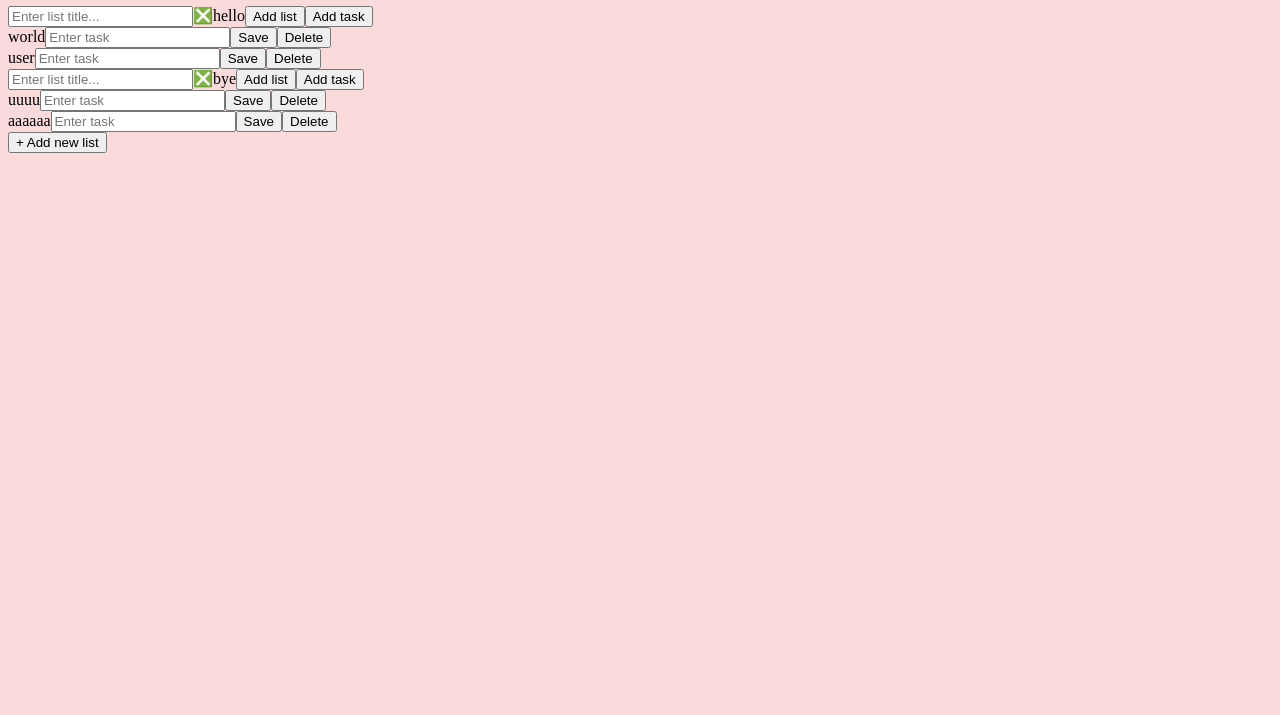
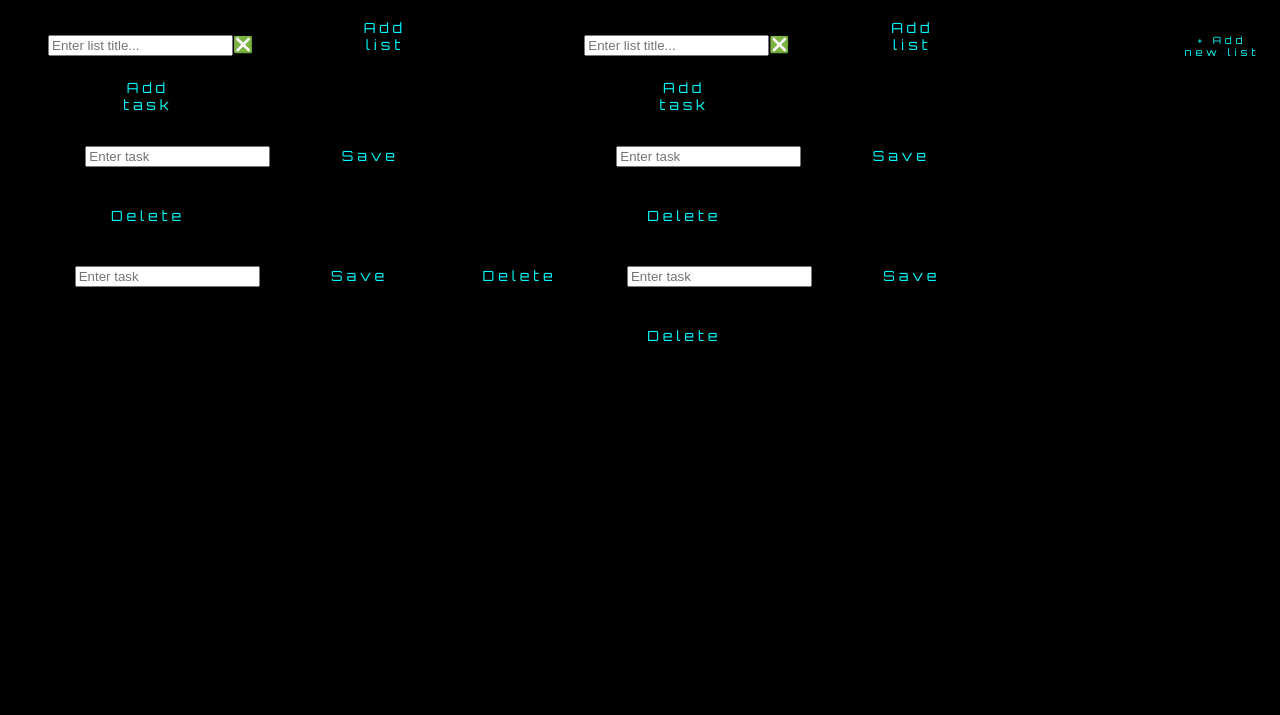
Before and after one commit to AleksandrSavelyev/cyberBoard, a website built with webpack: page src/index.html in a window 1280 px wide. Shown: the part 85-800 px from the top of the page. Built offline with nearby package versions, Linux system fonts and the light colour scheme.

Commit message:
classname changed

```diff
--- a/src/style.less
+++ b/src/style.less
@@ -1,6 +1,6 @@
 body {
   display: grid;
-  background-color: rgb(250, 218, 218);
+  background-color: black;
 }
 
 .header {
@@ -11,11 +11,11 @@ body {
   letter-spacing: 4px;
 }
 
-.Tasks {
+.lists {
   display: flex;
 }
 
-.Container {
+.container {
   background-color: black;
   display: flex;
   margin-left: 40px;
@@ -59,7 +59,7 @@ body {
   outline: none;
   font-family: "Orbitron", sans-serif;
 }
-#addTask {
+.add__list {
   border: solid 1px red;
   margin: 10px;
   outline: none;
@@ -78,7 +78,7 @@ body {
   margin-left: 50px;
 }
 
-#addTask::before {
+.add__list::before {
   content: "";
   height: 20px;
   width: 50px;
@@ -91,7 +91,7 @@ body {
   z-index: -1;
 }
 
-#addTask:hover::before {
+.add__list:hover::before {
   animation: slide 10s 0s linear;
   background: linear-gradient(
     to right,
@@ -104,7 +104,7 @@ body {
   background-size: 500%;
   background-position: left;
 }
-#addTask:hover {
+.add__list:hover {
   animation: slide 10s 0s infinite linear;
   background: linear-gradient(
     to right,
@@ -127,7 +127,7 @@ body {
   }
 }
 
-#addTask2 {
+.add__task {
   border: solid 1px red;
   margin: 10px;
   outline: none;
@@ -145,7 +145,7 @@ body {
   justify-content: center;
 }
 
-#addTask2::before {
+.add__task::before {
   content: "";
   height: 20px;
   width: 50px;
@@ -158,7 +158,7 @@ body {
   z-index: -1;
 }
 
-#addTask2:hover::before {
+.add__task:hover::before {
   animation: slide 10s 0s linear;
   background: linear-gradient(
     to right,
@@ -172,7 +172,7 @@ body {
   background-position: left;
 }
 
-#addTask2:hover {
+.add__task:hover {
   animation: slide 10s 0s infinite linear;
   background: linear-gradient(
     to right,
@@ -186,7 +186,15 @@ body {
   background-position: left;
   color: black;
 }
+@keyframes slide {
+  from {
+    background-position: 0%;
+  }
+  to {
+    background-position: 500%;
+  }
+}
 
-#addTask2 {
+.add__task {
   margin-left: 50px 10px 10px 10px;
 }
--- a/src/view.js
+++ b/src/view.js
@@ -24,7 +24,7 @@ class View {
             className: 'add__list',
         });
         this.addNewListButton = this.createButton({
-            className: 'add__list__button',
+            className: 'add__task',
             buttonText: '+ Add new list',
         });
         this.header = this.createHeader({
@@ -62,7 +62,7 @@ class View {
           spanText: '❎',
         });
         const addTaskButton = this.createButton({
-            className: 'add__task',
+            className: 'add__list',
             buttonText: 'Add task',
         });
 
@@ -102,11 +102,11 @@ class View {
             spanText: taskName,
         });
         const saveTaskButton = this.createButton({
-            className: 'save__button',
+            className: 'add__list',
             buttonText: 'Save',
         });
         const deleteTaskButton = this.createButton({
-            className: 'delete__task',
+            className: 'add__list',
             buttonText: 'Delete',
         });
 
```
